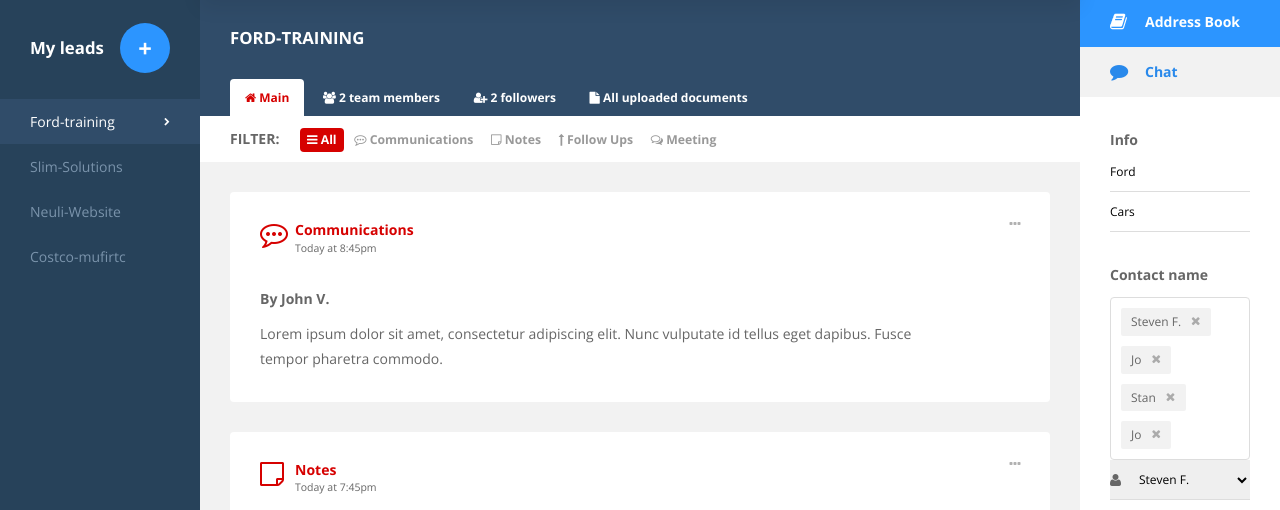
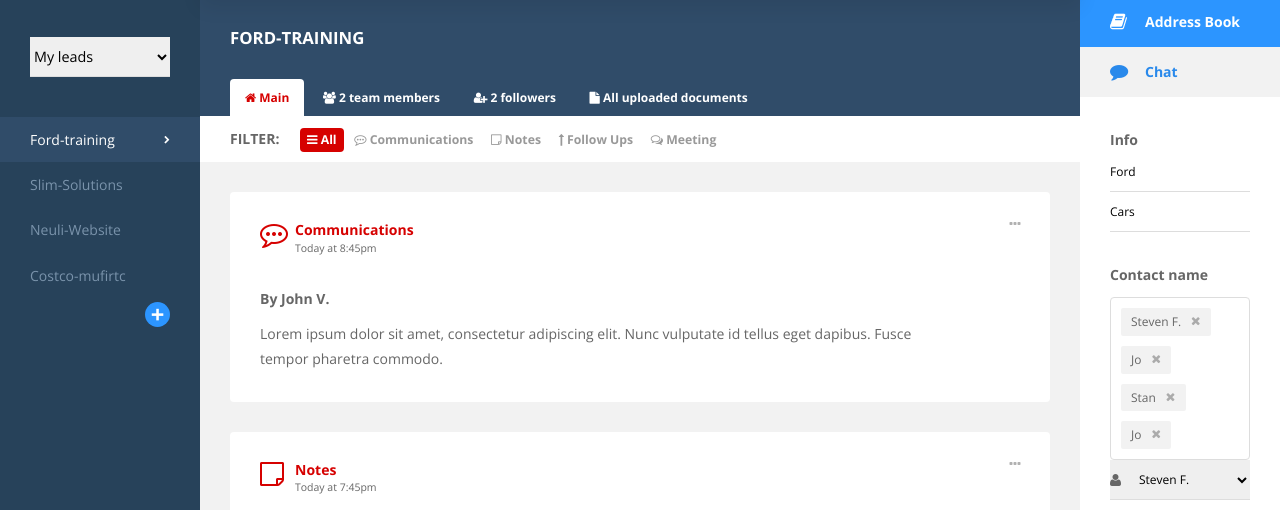
Before and after one commit to Neuliaus/CYMPLAR-html, a plain HTML site: page dashbord.html in a window 1280 px wide. Shown: the part 53-563 px from the top of the page. Drawn offline with nearby package versions, Linux system fonts and the light colour scheme.

Commit message:
Added
Added Drop down and move plus buttom under the leads

```diff
--- a/css/style.css
+++ b/css/style.css
@@ -533,15 +533,15 @@ main .center-panel {
 	display:inline-block;
 	background:#2c95ff;
 	color:#fff;
-	line-height:50px;
-	width:50px;
-	height:50px;
+	line-height:25px;
+	width:25px;
+	height:25px;
 	text-align:center;
 	border-radius:100%;
 	font-size:1.7em;
 	font-weight:700;
 	position:absolute;
-	top:26px;
+	top:305px;
 	right:30px;
 	}
 
--- a/dashbord.html
+++ b/dashbord.html
@@ -57,15 +57,24 @@
             </div><!--user-area-->
 
             <div class="pos-rel">
-                <h5 class="title"><strong>My leads</strong></h5>
-                <a href="" class="floating-btn">+</a>
+                <h5 class="title"><select class="field minimal"><option>My leads</option>
+                <option>My opportunities</option>
+                <option>My Signed Contracts</option>
+                <option>My Lost/Inactive</option>
+                </select></h5>
+
             </div><!--pos-rel-->
             <ul class="main-nav">
             	<li class="current"><a href="">Ford-training</a></li>
                 <li><a href="">Slim-Solutions</a></li>
                 <li><a href="">Neuli-Website</a></li>
                 <li><a href="">Costco-mufirtc</a></li>
+
             </ul><!--main-nav-->
+            <div>
+            <a href="" class="floating-btn">+</a>
+            </div>
+
         </div><!--left-panel-->
 
         <div class="right-panel scroll-content">
```
